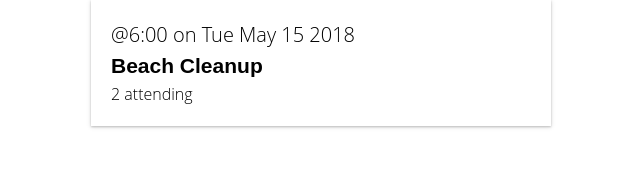
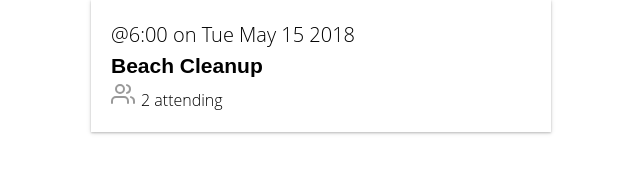
Before and after one commit to khaoxkongz/real-world-vue, a Vue app: page / in a window 1280 px wide. Shown: the part 142-314 px from the top of the page, without its empty margins (319-959 px from the left). Built offline with nearby package versions, Linux system fonts and the light colour scheme.

Commit message:
feature: automatic global registration

```diff
--- a/package.json
+++ b/package.json
@@ -9,6 +9,7 @@
   },
   "dependencies": {
     "core-js": "^3.8.3",
+    "feather-icons": "^4.29.2",
     "vue": "^2.6.14",
     "vue-router": "^3.5.1",
     "vuex": "^3.6.2"
@@ -16,6 +17,8 @@
   "devDependencies": {
     "@babel/core": "^7.12.16",
     "@babel/eslint-parser": "^7.12.16",
+    "@types/feather-icons": "^4.29.4",
+    "@types/lodash": "^4.17.1",
     "@vue/cli-plugin-babel": "~5.0.0",
     "@vue/cli-plugin-eslint": "~5.0.0",
     "@vue/cli-plugin-router": "~5.0.0",
--- /dev/null
+++ b/src/components/BaseIcon.vue
@@ -0,0 +1,47 @@
+<template>
+  <div class="icon-wrapper" v-html="svg"></div>
+</template>
+
+<script>
+import feather from 'feather-icons';
+export default {
+  props: {
+    name: String,
+    width: {
+      type: [Number, String],
+      default: 24,
+    },
+    height: {
+      type: [Number, String],
+      default: 24,
+    },
+  },
+  computed: {
+    svg() {
+      return feather.icons[this.name].toSvg({
+        class: 'icon',
+        width: this.width, // new prop
+        height: this.height, // new prop
+      });
+    },
+  },
+};
+</script>
+
+<style scoped>
+.icon-wrapper {
+  display: inline-flex;
+  align-items: center;
+  color: rgba(0, 0, 0, 0.4);
+  font-size: 1rem;
+  font-weight: 600;
+  margin-right: 6px;
+}
+.icon {
+  stroke: currentColor;
+  stroke-width: 2;
+  stroke-linecap: round;
+  stroke-linejoin: round;
+  fill: none;
+}
+</style>
--- a/src/components/EventCard.vue
+++ b/src/components/EventCard.vue
@@ -6,6 +6,7 @@
     <div class="event-card -shadow">
       <span class="eyebrow">@{{ event.time }} on {{ event.date }}</span>
       <h4 class="title">{{ event.title }}</h4>
+      <BaseIcon name="users" />
       <span>{{ event.attendees.length }} attending</span>
     </div>
   </router-link>
--- a/src/main.js
+++ b/src/main.js
@@ -2,6 +2,25 @@ import Vue from 'vue';
 import App from './App.vue';
 import router from './router';
 import store from './store';
+
+import upperFirst from 'lodash/upperFirst';
+import camelCase from 'lodash/camelCase';
+
+const requireComponent = require.context(
+  './components',
+  false,
+  /Base[A-Z]\w+\.(vue|js)$/
+);
+
+requireComponent.keys().forEach((fileName) => {
+  const componentConfig = requireComponent(fileName);
+
+  const componentName = upperFirst(
+    camelCase(fileName.replace(/^\.\/(.*)\.\w+$/, '$1'))
+  );
+
+  Vue.component(componentName, componentConfig.default || componentConfig);
+});
 
 Vue.config.productionTip = false;
 
```
Also changed, not shown: 1 other file (tests, documents, lock files or other folders).
